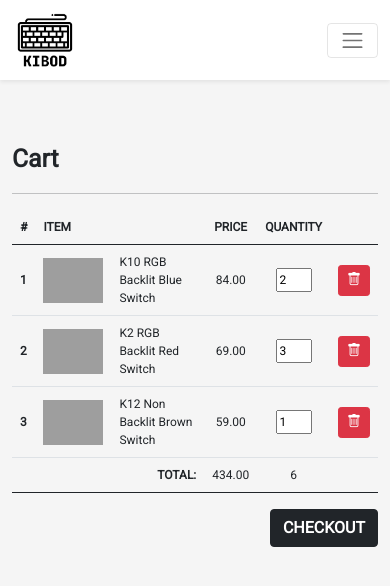
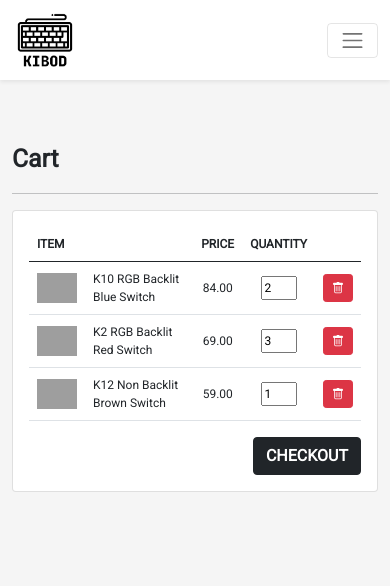
Before and after one commit to sydkif/kibod, a PHP site: page /cart.php?type=full in a window 390 px wide. Shown: the top 586 px of the page. Run offline with PHP 8.4, Linux system fonts and the light colour scheme; the visitor is signed in with stand-in values (Sample User, id 1); some libraries are stand-ins or nearby versions; grey boxes are pictures that could not be loaded.

Commit message:
Add some minor changes

```diff
--- a/cart.php
+++ b/cart.php
@@ -42,10 +42,15 @@ $total_price = 0;
 
             <hr>
 
+            <div class="card">
+                <div class="card-body">
+
+
+
                     <table class="table">
                         <thead>
                             <tr>
-                        <th scope="col">#</th>
+
                                 <th scope="col" colspan="2">ITEM</th>
                                 <th class="text-center" scope="col">PRICE</th>
                                 <th class="text-center" scope="col">QUANTITY</th>
@@ -57,7 +62,7 @@ $total_price = 0;
                             <?php foreach ($cart_items as $item) { ?>
 
                                 <tr>
-                            <th class="align-middle" scope="row"><?= $x++ ?></th>
+
                                     <td class="align-middle" style="width: 1px;"> <img class="cart-img" src="<?= $item['image'] ?>" alt=""></td>
                                     <td class="align-middle text-left">
                                         <?= $item['name'] ?>
@@ -67,32 +72,21 @@ $total_price = 0;
                                         <input type="number" name="quantity" id="" value="<?= $item['quantity'] ?>" style="width:36px;">
                                     </td>
                                     <td class="align-middle text-center">
-                                <button class="btn btn-danger btn-sm fw-bold"><i class="bi bi-trash"></i></button>
+                                        <button class="btn btn-danger btn-sm cart"><i class="bi bi-trash"></i></button>
                                     </td>
                                 </tr>
 
-                    <?php
-
-                        $total_qty += $item['quantity'];
-                        $total_price += ($item['price'] * $item['quantity']);
-                    }
-                    ?>
-
-
-                    <tr>
-                        <th class="text-end border-dark" colspan="3">TOTAL:</th>
-                        <td class="text-center border-dark"><?= $total_price ?>.00</td>
-                        <td class="text-center border-dark"><?= $total_qty ?></td>
-                        <td class="border-dark"></td>
-
-                    </tr>
+                            <?php } ?>
 
                         </tbody>
                     </table>
 
                     <div class="row d-flex">
                         <div class="col text-end">
-                    <a href="checkout.php" class="btn btn-dark fw-bold">CHECKOUT</a>
+                            <a href="checkout.php" class="btn btn-dark fw-bold ">CHECKOUT</a>
+                        </div>
+                    </div>
+
                 </div>
             </div>
 
--- a/css/style.css
+++ b/css/style.css
@@ -178,12 +178,15 @@ a.nav-link.active {
     }
 
     .cart-img {
-        width: 60px;
+        width: 40px;
     }
 
-    .table {
+    .table,
+    .cart {
         font-size: 12px;
     }
+
+
 
     body {
         font-size: 12px;
--- a/index.php
+++ b/index.php
@@ -41,7 +41,7 @@
 
     <span class="fs-4"><b>Choose your style.</b></span><br>
     <span class="fs-5">Need help choosing one?</span>
-    <a class="btn btn-sm btn-dark mx-2" href="https://i.imgur.com/uW8OuLu.png"><b>Click here</b></a>
+    <a class="btn btn-sm btn-dark mx-2" href="https://i.imgur.com/uW8OuLu.png" target="_blank" rel="noopener noreferrer"><b>Click here</b></a>
     </h3>
     <hr>
 
--- a/templates/header.php
+++ b/templates/header.php
@@ -74,7 +74,7 @@ session_start();
                 <a class="nav-link text-decoration-none text-dark <?php if (basename($_SERVER['PHP_SELF']) == 'cart.php') echo "active" ?>" href="cart.php">CART</a>
                 <?php
                     if(isset($_SESSION['username'])) {
-                        echo '<a class="nav-link text-decoration-none text-dark" href="logout.php">PROFILE</a>';
+                        echo '<a class="nav-link text-decoration-none text-dark" href="logout.php">LOGOUT</a>';
                     } else {
                         echo '<a class="nav-link text-decoration-none text-dark" href="login.php">LOGIN</a>';
                     }
```
Also changed, not shown: checkout.php (+11 -3 lines), product-list.php (+5 -4 lines), register.php (+24 -15 lines). Lines whose indentation alone changed are shown as unchanged.
